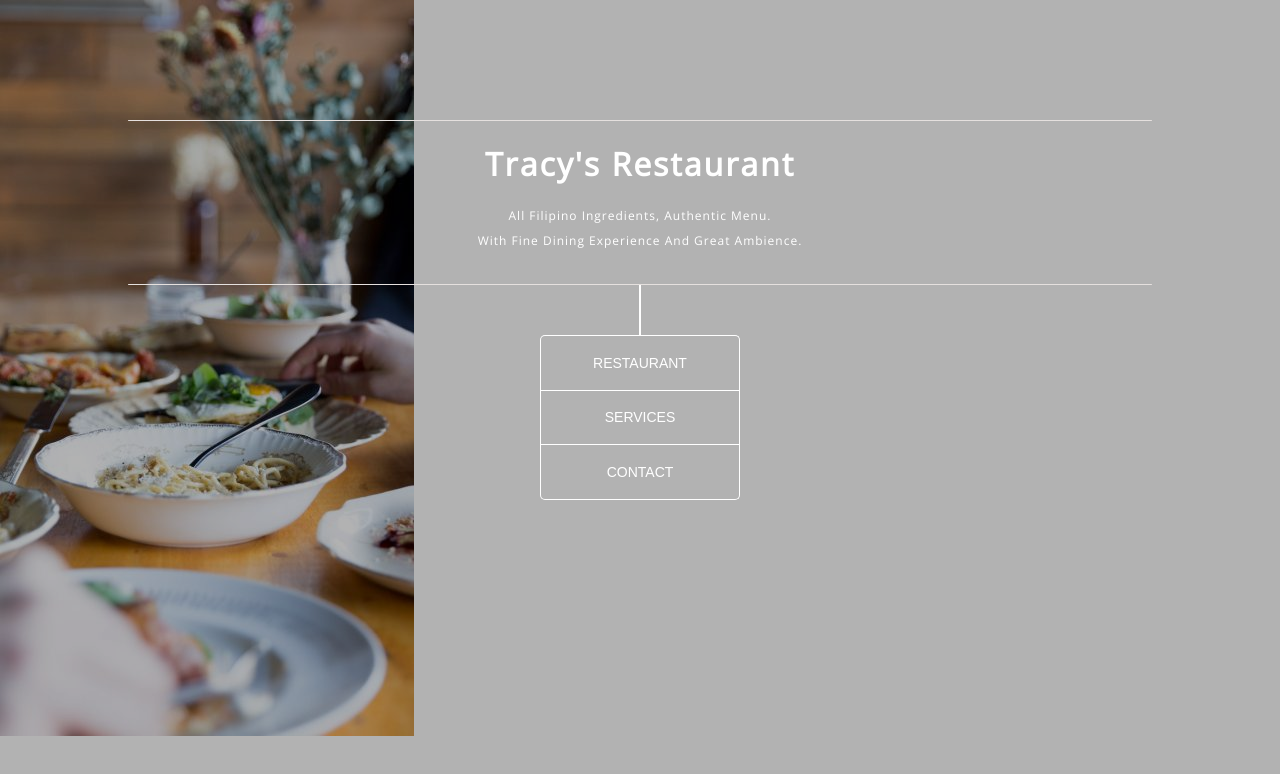
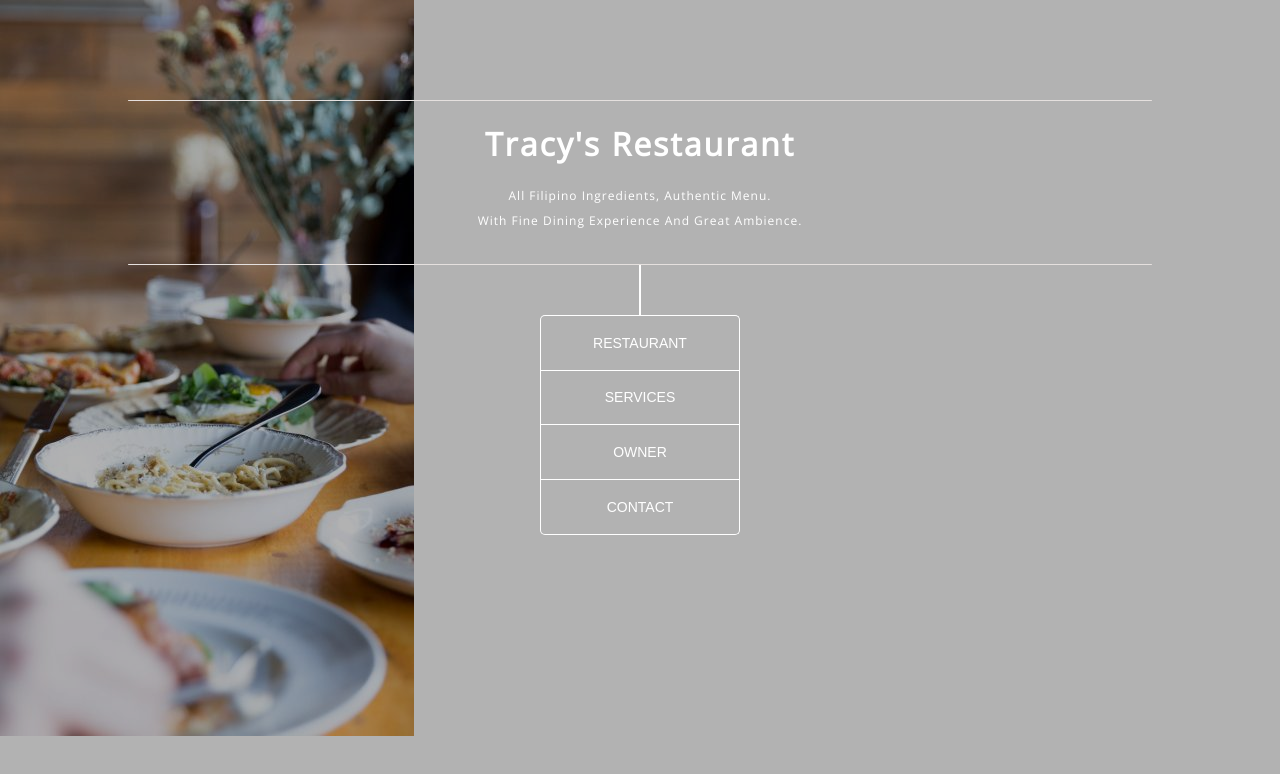
Before and after one commit to LeoEspinoza12/react_project_02, a React (Create React App) app: page / in a window 1280 px wide. Shown: the top 774 px of the page. Built offline with nearby package versions, Linux system fonts and the light colour scheme.

Commit message:
added owner component

```diff
--- a/src/components/heading/Heading.css
+++ b/src/components/heading/Heading.css
@@ -3,7 +3,7 @@
   width: 100%;
   /* position: fixed; */
   position: relative;
-  margin: 120px 0 0 0 ;
+  margin: 100px 0 0 0 ;
   color: #fce7e2;
   z-index: 200;
   /* font-family: Tahoma */
--- a/src/main/Main.js
+++ b/src/main/Main.js
@@ -9,7 +9,7 @@ import Backdrop from '../components/backdrop/Backdrop'
 class Main extends Component {
 
   state = {
-    navOptions: ['restaurant', 'services', 'contact'],
+    navOptions: ['restaurant', 'services', 'owner', 'contact'],
     switch: false,
     selectedMenu: null
   }
--- a/src/main/menu/Menu.css
+++ b/src/main/menu/Menu.css
@@ -24,9 +24,13 @@
   border-right: 1px solid white;
   border-radius: 5px 5px 0 0
 }
-.Menu .services {
+.Menu .services, .Menu .owner {
   border: 1px solid white;
 }
+.Menu .owner {
+  border-top: none
+}
+
 .Menu .contact {
   border-bottom: 1px solid white;
   border-left: 1px solid white;
--- a/src/main/menu/Menu.js
+++ b/src/main/menu/Menu.js
@@ -1,6 +1,7 @@
 import React, { Component } from 'react'
 import Intro from './intro/Intro'
 import Services from './services/Services'
+import Owner from './owner/Owner'
 import Contact from './contact/Contact'
 import './Menu.css'
 
@@ -34,6 +35,11 @@ class Menu extends Component {
                 click={this.props.click}
                 menu={this.props.menu}/>
       }
+       if(this.props.menu === 'owner'){
+        myMenu = <Owner
+                click={this.props.click}
+                menu={this.props.menu}/>
+      }
       if(this.props.menu === 'contact'){
         myMenu = <Contact
                 click={this.props.click}
--- /dev/null
+++ b/src/main/menu/owner/Owner.css
@@ -0,0 +1,34 @@
+.Owner {
+  position: fixed;
+  width: 384px;
+  height: 490px;
+  top: 50%;
+  left: 50%;
+  margin: -245px -192px;
+  background: transparent
+}
+
+.Owner div {
+  width: 354px;
+  height: 199px;
+  background: url('../../../images/service.jpg') no-repeat center;
+  margin: 15px auto;
+  border: 1px solid rgb(180, 180, 180)
+}
+
+.Owner h4 {
+  color: white;
+  font-weight: 300;
+  font-size: 22px;
+  margin: 0
+}
+
+.Owner p {
+  width: 354px;
+  margin: 10px auto;
+
+  color: white;
+  font-size: 14px;
+  text-align: justify;
+  font-weight: 100
+}
--- /dev/null
+++ b/src/main/menu/owner/Owner.js
@@ -0,0 +1,20 @@
+import React from 'react'
+import './Owner.css'
+const Owner = (props) => {
+  console.log('owner page')
+  return (
+
+    <div
+      className='Owner'
+      onClick={()=>props.click(null)}>
+      <div></div>
+      <h4>Owner</h4>
+      <p>Praesentium autem aliquid error earum deserunt! Lorem ipsum dolor sit amet consectetur adipisicing elit. Aspernatur, nostrum qui quos dolores fugit tenetur sint ut a ipsa fugiat totam laudantium incidunt. Quo cupiditate quae accusantium? Minima vitae magni quam amet temporibus excepturi sapiente totam illum explicabo et tenetur autem suscipit dolores sed ex quaerat aperiam, repellendus reiciendis atque!</p>
+      {/* <p>Quos alias adipisci nostrum necessitatibus, quis debitis explicabo, praesentium neque itaque perferendis quisquam impedit consequuntur reprehenderit eos illum delectus assumenda sint voluptatum nisi. Doloribus at unde libero, iure eum vel corporis recusandae molestiae, totam eligendi, ratione placeat voluptatum. Atque enim molestiae molestias corrupti consequuntur aperiam error. Sint tempore, minus minima illo sit eius veritatis explicabo vel dolore rerum assumenda quos at eaque fugiat nisi sed pariatur quae rem temporibus libero. Explicabo veniam aperiam dolor sunt delectus aliquid eius.</p> */}
+
+
+    </div>
+  )
+}
+
+export default Owner
```
